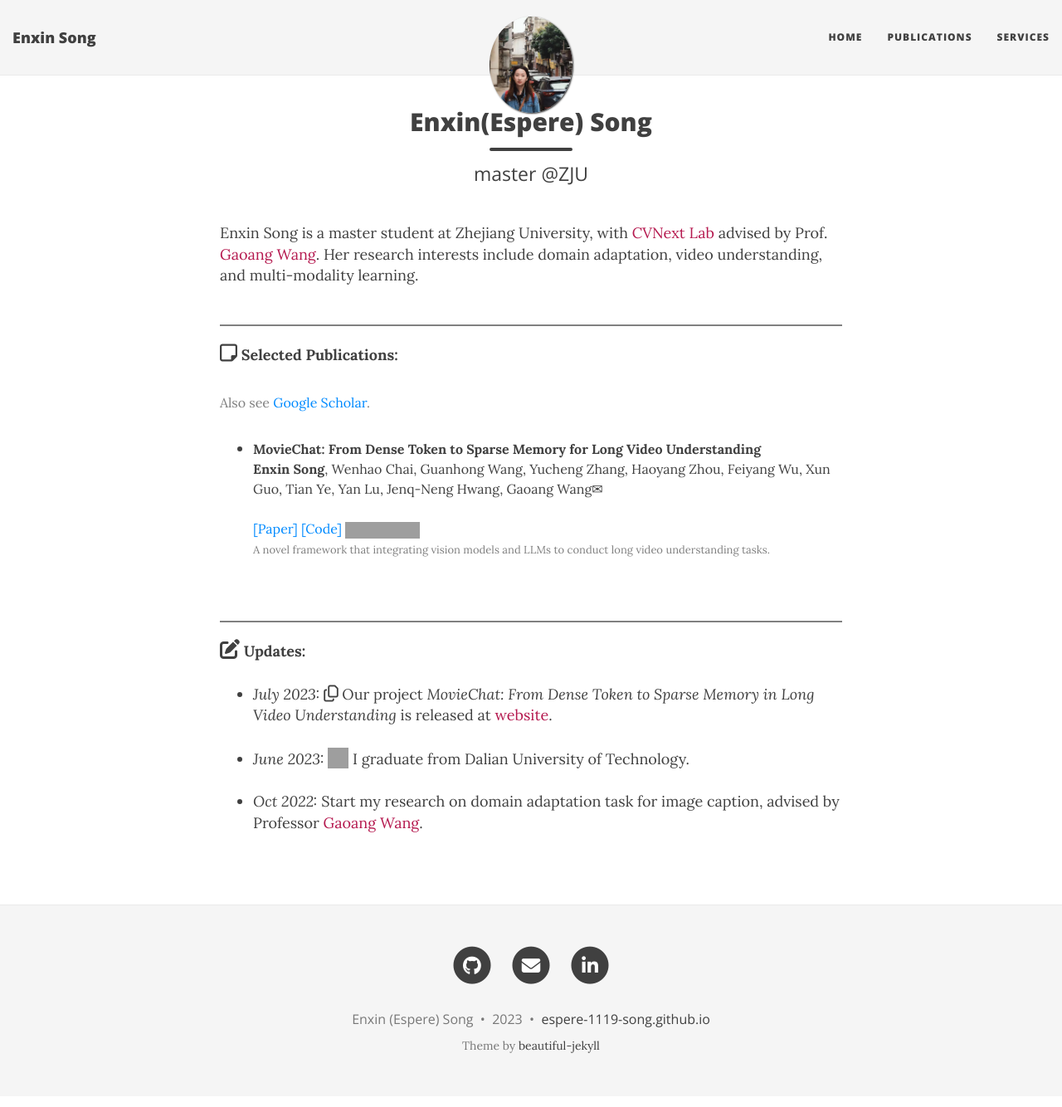
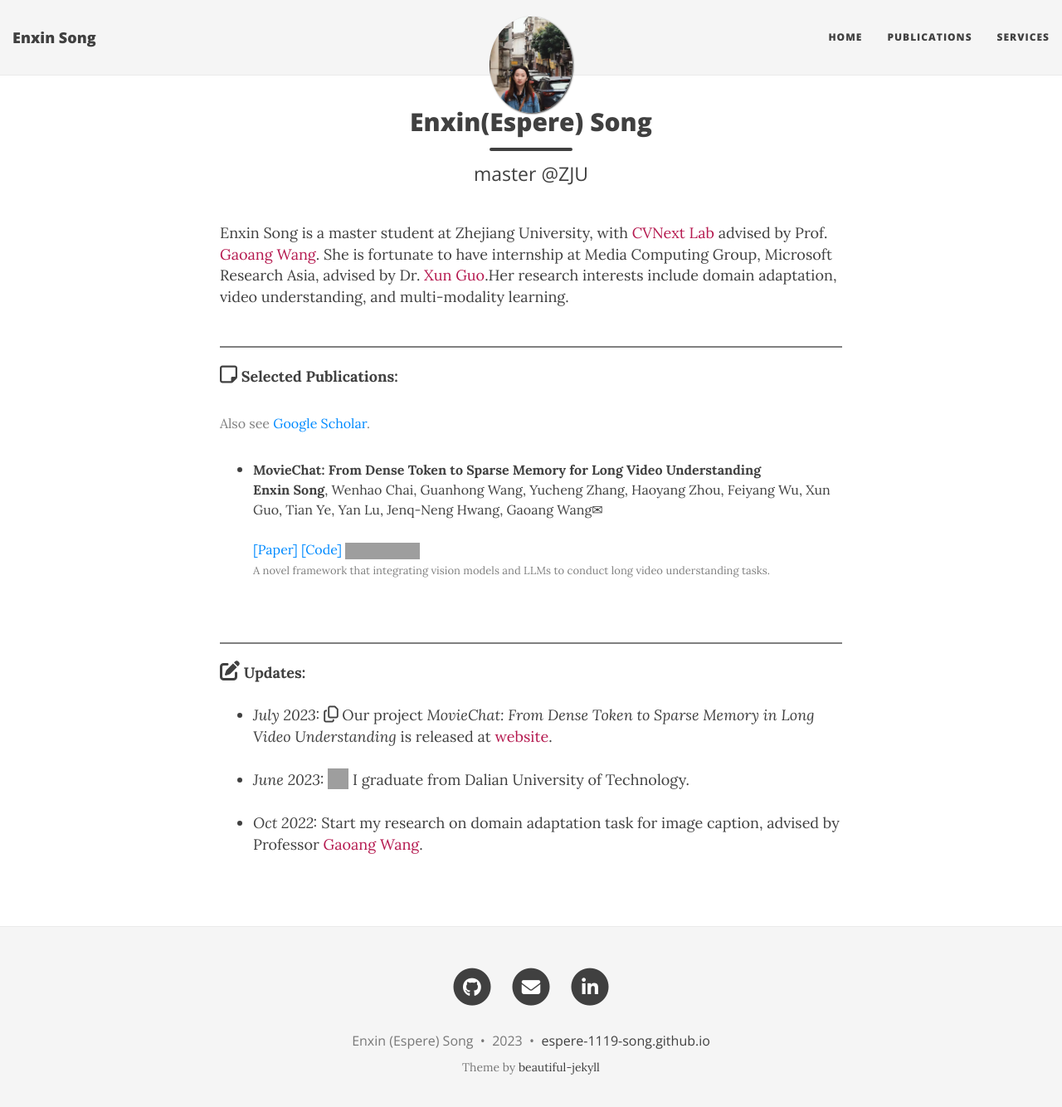
Before and after one commit to hikomal/hikomal.github.io, a Jekyll site: the page built from index.html, in a window 1280 px wide and 1347 px high. Shown: the top 1334 px of the window at 83% size. Built offline with Jekyll 4.4.1, drawn with Linux system fonts in a browser that asks for light colours; nearby versions of some CDN libraries; the list of posts is cut into pages by our own code; grey boxes are pictures that could not be loaded.

Commit message:
Update index.html

```diff
--- a/index.html
+++ b/index.html
@@ -15,7 +15,7 @@ use-site-title: false
 </head>
 
 <br>
-Enxin Song is a master student at Zhejiang University, with <a href="https://cvnext.github.io/">CVNext Lab</a> advised by Prof. <a href="https://person.zju.edu.cn/en/gaoangwang/">Gaoang Wang</a>. Her research interests include domain adaptation, video understanding, and multi-modality learning.
+Enxin Song is a master student at Zhejiang University, with <a href="https://cvnext.github.io/">CVNext Lab</a> advised by Prof. <a href="https://person.zju.edu.cn/en/gaoangwang/">Gaoang Wang</a>. She is fortunate to have internship at Media Computing Group, Microsoft Research Asia, advised by Dr. <a href="https://scholar.google.com/citations?user=Ow4R8-EAAAAJ&hl=en&oi=ao">Xun Guo</a>.Her research interests include domain adaptation, video understanding, and multi-modality learning.
 <br>
 
 <br>
```
